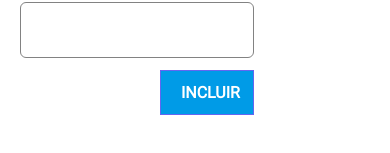
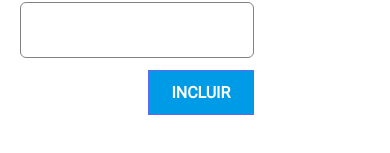
Before and after one commit to mateusmcg1/ReceitasFrontEnd, a React (Create React App) app: page /addwallet in a window 390 px wide. Shown: the part 241-394 px from the top of the page. Built offline with nearby package versions, Linux system fonts and the light colour scheme.

Commit message:
retrabalho da responsividade da inclusao de carteira

```diff
--- a/src/Pages/Incluir Carteira/inclusao.css
+++ b/src/Pages/Incluir Carteira/inclusao.css
@@ -1,6 +1,11 @@
-@media screen and (max-width: 430px){
+@media screen and (max-width:500px){
     .inclusao-button .p-button {
-        min-width: 40%;
+        min-width: 45%;
+    }
+}
+@media screen and (min-width:500px) and (max-width:1050px){
+    .inclusao-button .p-button {
+        min-width: 30%;
     }
 }
 
```
